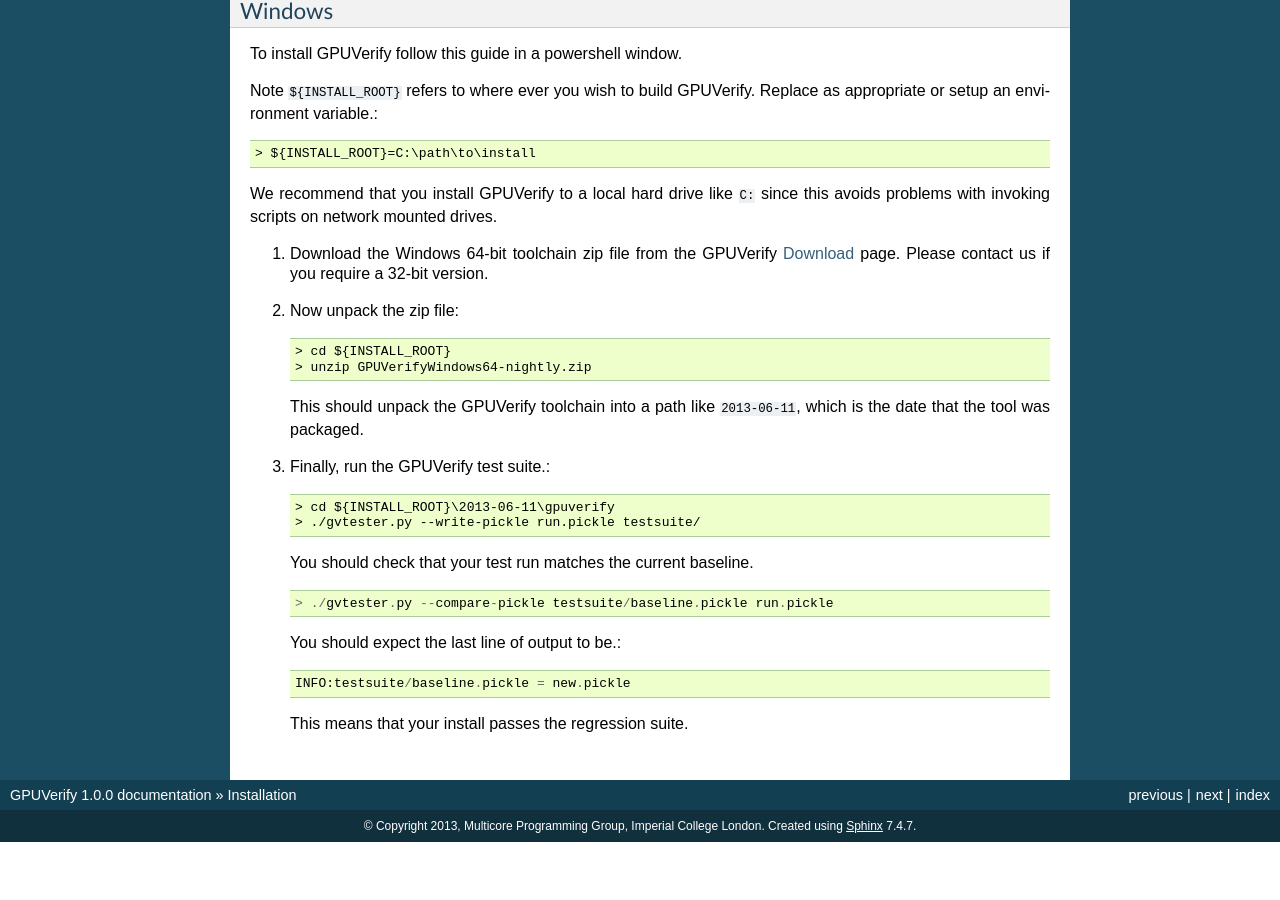
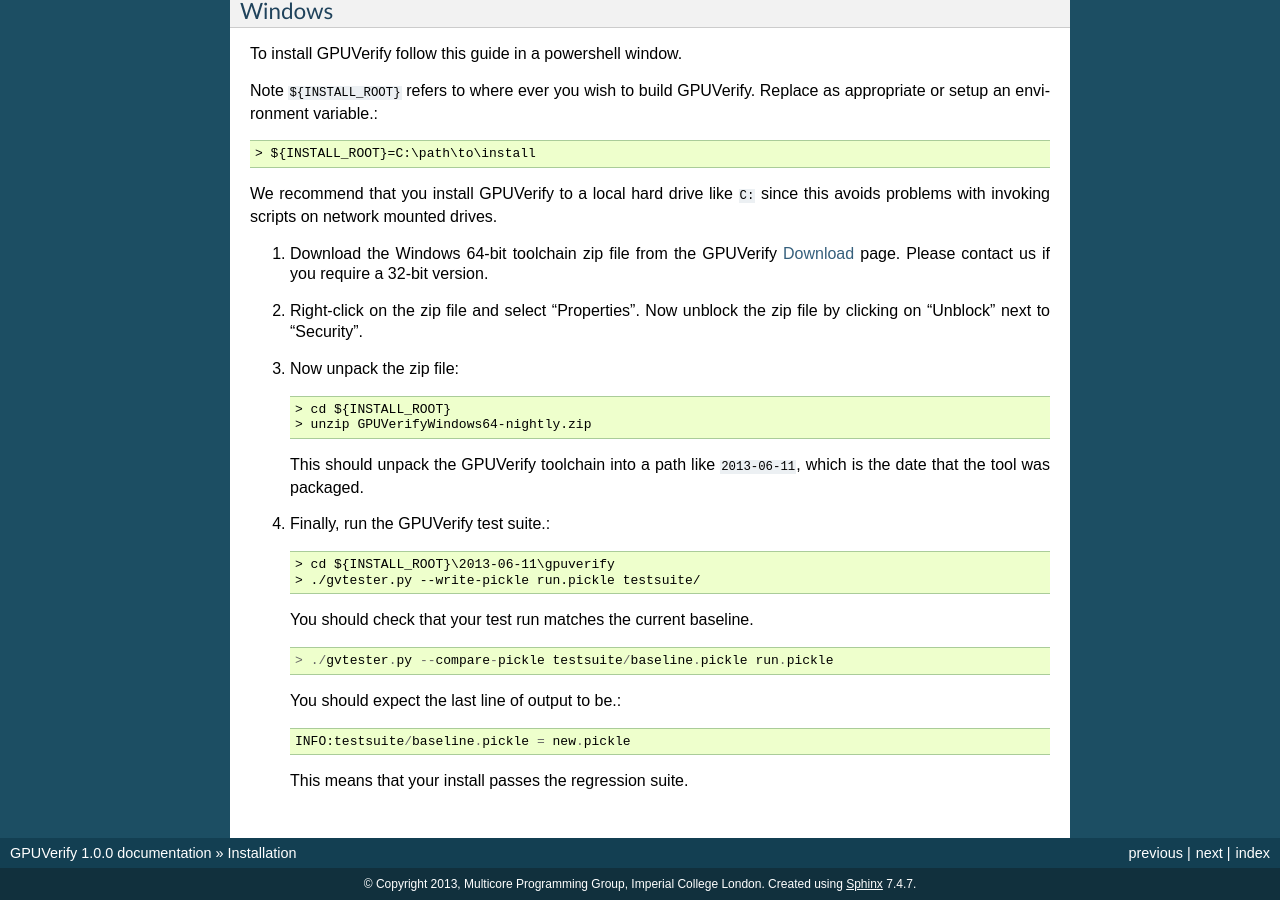
Before and after one commit to mc-imperial/gpuverify, a Sphinx documentation site: the page built from Documentation/installation.rst, in a window 1280 px wide and 900 px high, scrolled down 1212 px. Built offline with Sphinx 7.4.7, drawn with Linux system fonts in a browser that asks for light colours; formulas are drawn with MathJax 3; before the commit the page ends 2054 px from its top, so only the background shows below that.

Commit message:
Note about unblocking zip file in Windows install.

```diff
--- a/Documentation/installation.rst
+++ b/Documentation/installation.rst
@@ -77,6 +77,9 @@
 #. Download the Windows 64-bit toolchain zip file from the GPUVerify `Download <http://multicore.doc.ic.ac.uk/tools/GPUVerify/download.php>`_ page.
    Please contact us if you require a 32-bit version.
 
+#. Right-click on the zip file and select "Properties".
+   Now unblock the zip file by clicking on "Unblock" next to "Security".
+
 #. Now unpack the zip file::
 
       > cd ${INSTALL_ROOT}
```
